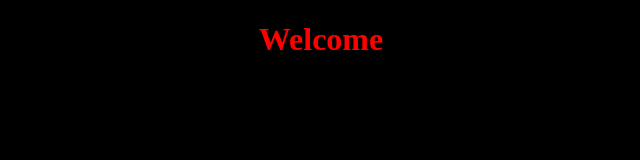
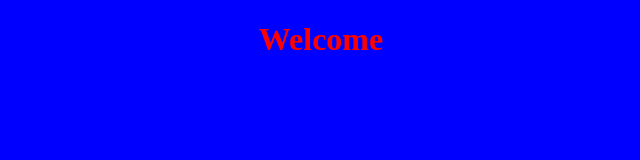
Before and after one commit to IRezig/firstProject, a plain HTML site: page index.html in a window 1280 px wide. Shown: the whole page, without its empty margins (319-959 px from the left). Drawn offline with Linux system fonts and the light colour scheme.

Commit message:
change background Color

```diff
--- a/index.html
+++ b/index.html
@@ -3,7 +3,7 @@
 <head>
 	<title>git</title>
 </head>
-<body style="background-color: black;">
+<body style="background-color: blue;">
 <h1 style="color: red; text-align: center;">Welcome</h1>
 </body>
 </html>
```
